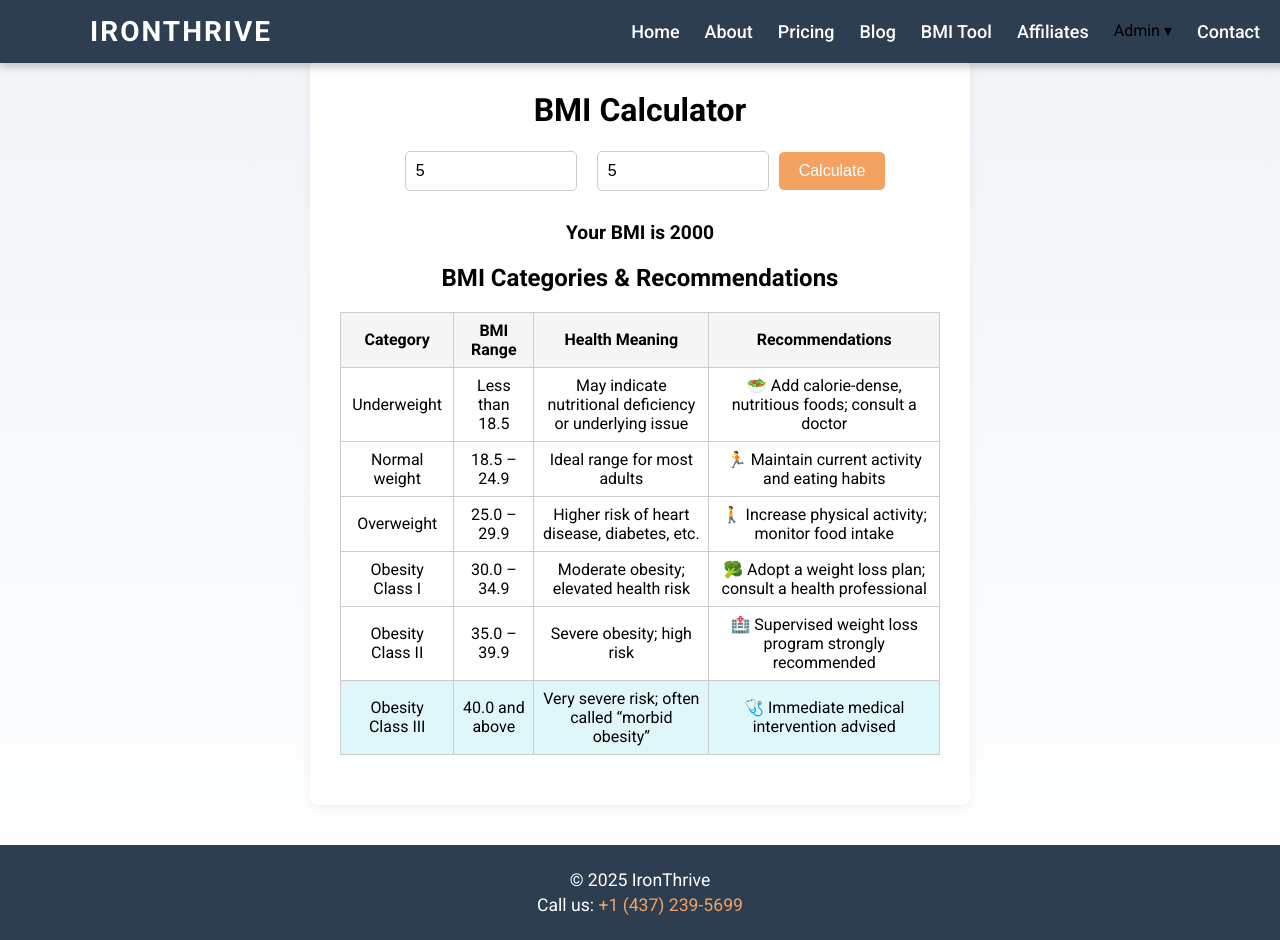
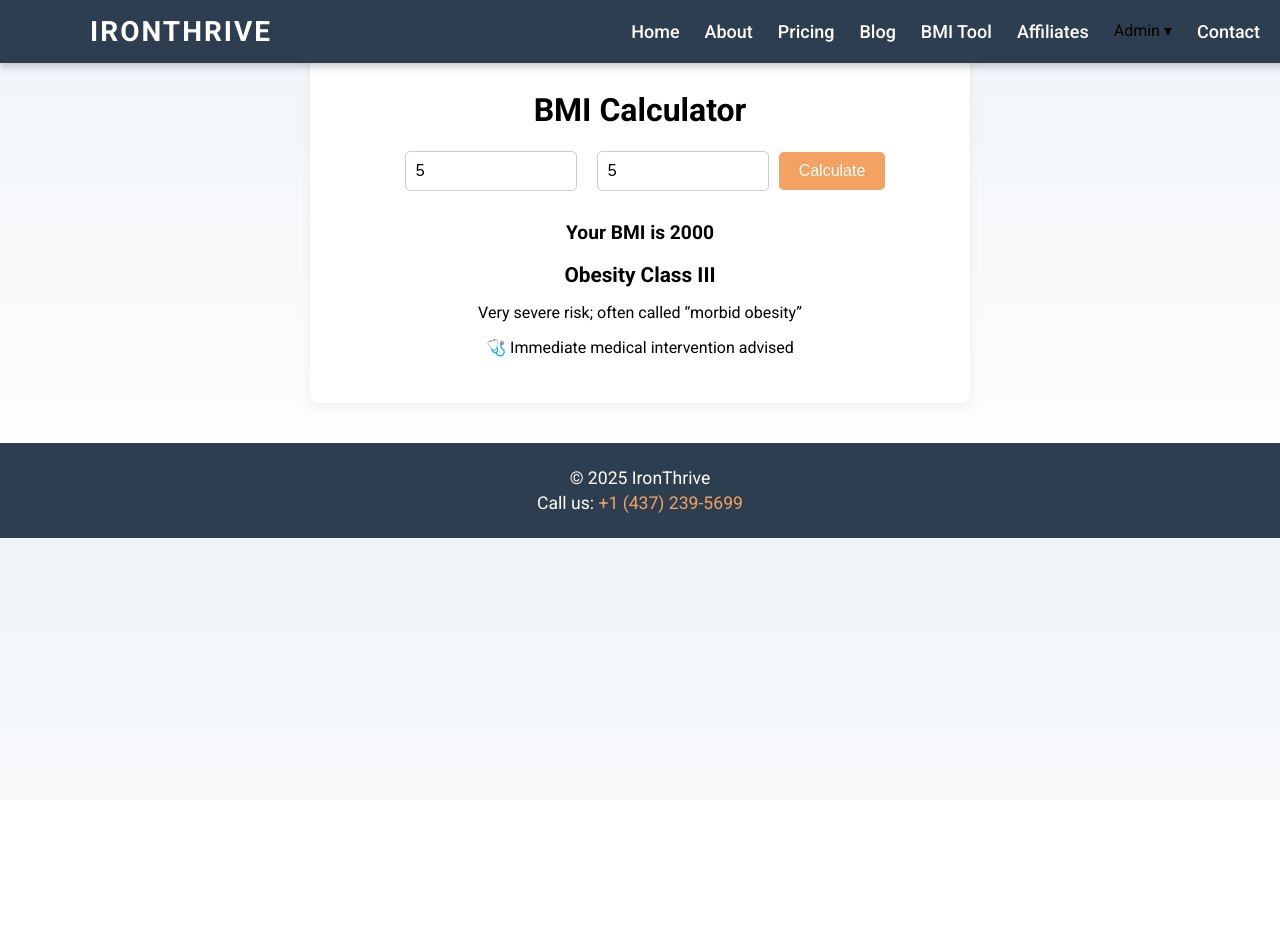
Before and after one commit to GitHubKing23/ironthrivebeta, a React (Create React App) app: page /tool in a window 1280 px wide. Both pictures are taken after typing "5", "5" into the empty fields and a click on the button "Calculate". After the commit the page ends 800 px from the top, so only its background shows below. Built offline with nearby package versions, Linux system fonts and the light colour scheme.

Commit message:
Show single BMI category

```diff
--- a/src/pages/WeightLossTool.js
+++ b/src/pages/WeightLossTool.js
@@ -5,7 +5,7 @@ const WeightLossTool = () => {
   const [height, setHeight] = useState('');
   const [weight, setWeight] = useState('');
   const [bmi, setBmi] = useState(null);
-  const [category, setCategory] = useState('');
+  const [category, setCategory] = useState(null);
 
   const categories = [
     {
@@ -67,7 +67,7 @@ const WeightLossTool = () => {
       const rounded = parseFloat(bmiValue.toFixed(2));
       setBmi(rounded);
       const match = categories.find((c) => rounded >= c.min && rounded < c.max);
-      setCategory(match ? match.label : '');
+      setCategory(match || null);
     }
   };
 
@@ -89,34 +89,13 @@ const WeightLossTool = () => {
         />
         <button type="submit">Calculate</button>
       </form>
-      {bmi && (
-        <>
+      {bmi && category && (
+        <div className="bmi-category">
           <p className="bmi-result">Your BMI is {bmi}</p>
-          <h2>BMI Categories &amp; Recommendations</h2>
-          <table className="bmi-table">
-            <thead>
-              <tr>
-                <th>Category</th>
-                <th>BMI Range</th>
-                <th>Health Meaning</th>
-                <th>Recommendations</th>
-              </tr>
-            </thead>
-            <tbody>
-              {categories.map((c) => (
-                <tr
-                  key={c.label}
-                  className={c.label === category ? 'highlight' : undefined}
-                >
-                  <td>{c.label}</td>
-                  <td>{c.range}</td>
-                  <td>{c.meaning}</td>
-                  <td>{c.recommendation}</td>
-                </tr>
-              ))}
-            </tbody>
-          </table>
-        </>
+          <h2>{category.label}</h2>
+          <p>{category.meaning}</p>
+          <p>{category.recommendation}</p>
+        </div>
       )}
     </div>
   );
--- a/src/styles/WeightLossTool.css
+++ b/src/styles/WeightLossTool.css
@@ -55,3 +55,12 @@
 .bmi-table .highlight {
   background-color: #e0f7fa;
 }
+
+.bmi-category {
+  margin-top: 20px;
+}
+
+.bmi-category h2 {
+  margin-bottom: 10px;
+  font-size: 1.3rem;
+}
```
Also changed, not shown: 1 other file (tests, documents, lock files or other folders).
